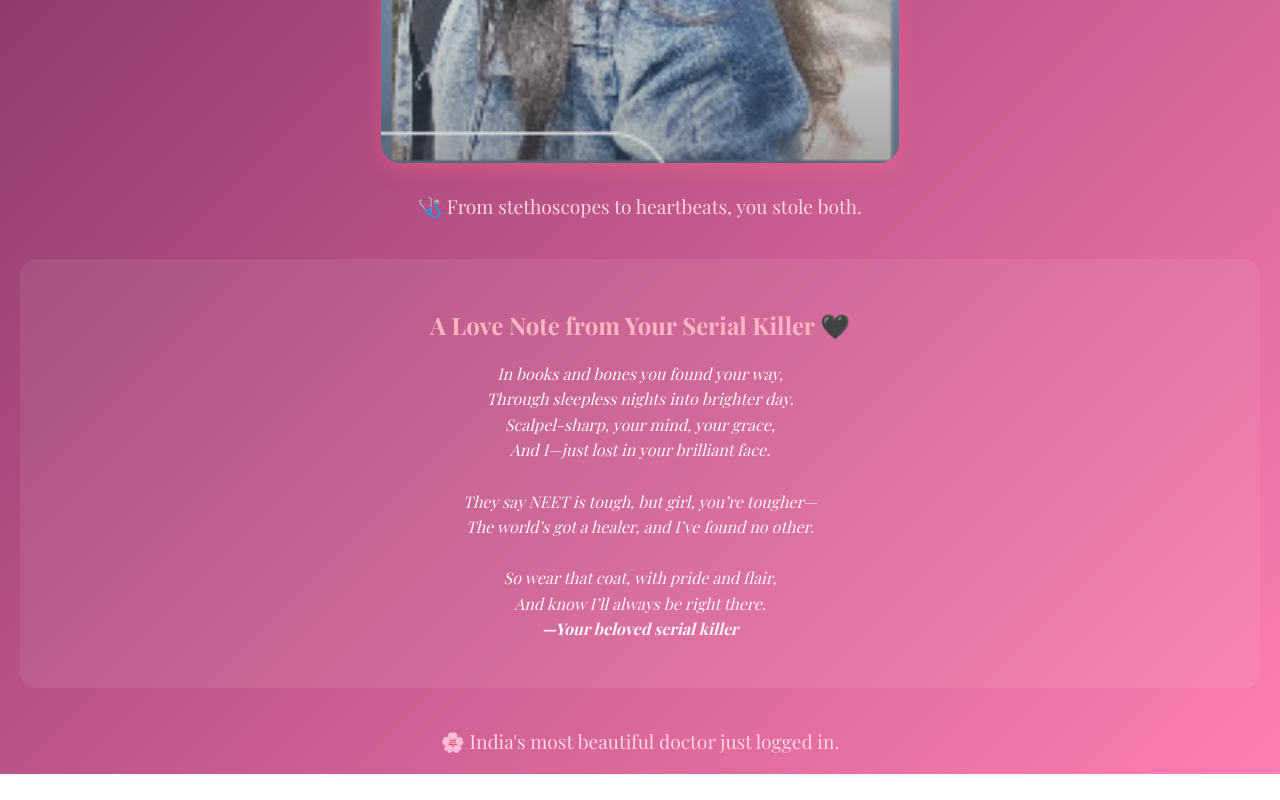
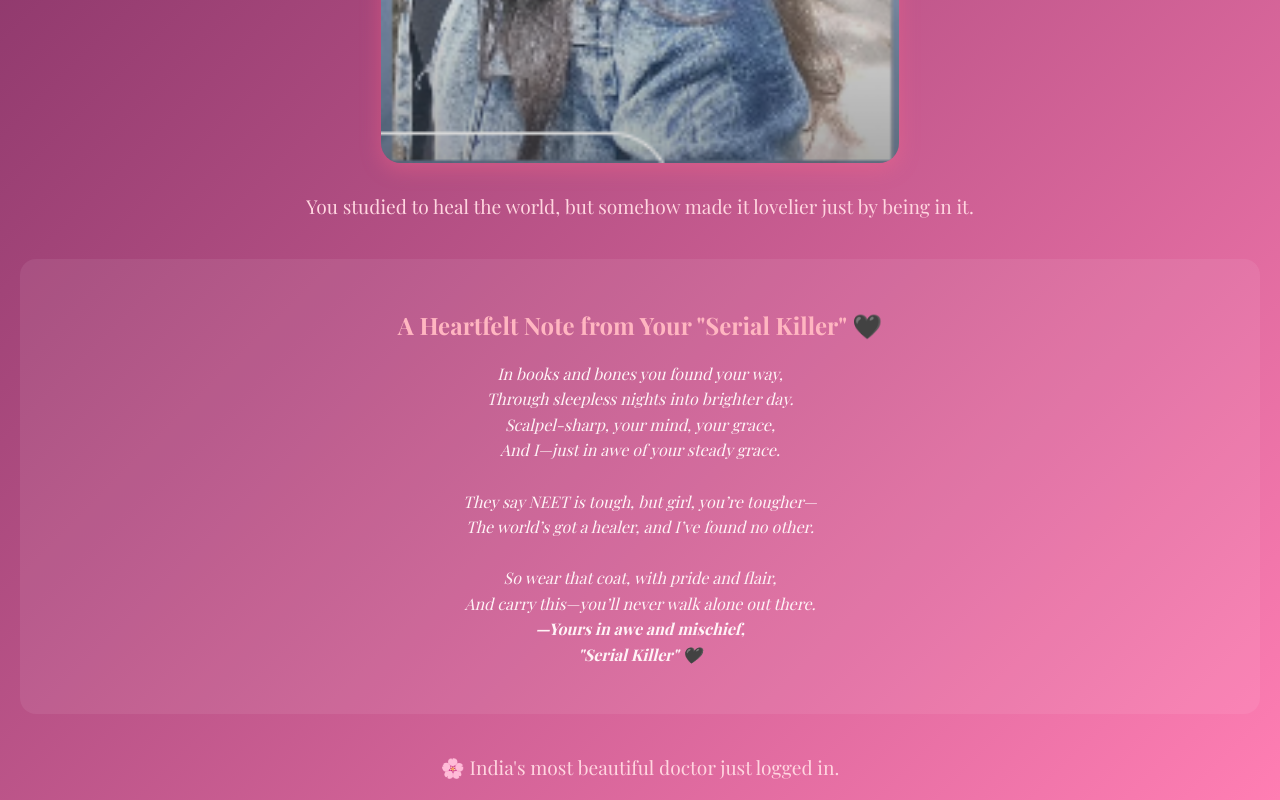
Before and after one commit to manan0005/neet_mobile, a plain HTML site: page index.html in a window 1280 px wide. Shown: the part 1796-2596 px from the top of the page. Before the commit the page ends 2570 px from the top, so only its background shows below. Drawn offline with nearby package versions, Linux system fonts and the light colour scheme.

Commit message:
Update index.html

```diff
--- a/index.html
+++ b/index.html
@@ -85,7 +85,7 @@
   <div class="hero">
     <h1>🎉 Dr. Tanushree, You Did It!</h1>
     <p class="subtitle">Brains, beauty & a scalpel-sharp soul 💘</p>
-    <p class="congrats-line">💘 Paging Dr. Gorgeous—your moment has arrived.</p>
+    <p class="congrats-line">💘 Careful, Doc. Beauty and brains this lethal should come with a prescription.</p>
   </div>
 
   <div class="gallery">
@@ -94,22 +94,23 @@
     <img src="images/photo3.jpg" alt="Tanushree 3">
   </div>
 
-  <p class="congrats-line">🩺 From stethoscopes to heartbeats, you stole both.</p>
+  <p class="congrats-line">You studied to heal the world, but somehow made it lovelier just by being in it.</p>
 
   <div class="poem-section">
-    <h2>A Love Note from Your Serial Killer 🖤</h2>
+    <h2>A Heartfelt Note from Your "Serial Killer" 🖤</h2>
     <p>
       In books and bones you found your way,<br>
       Through sleepless nights into brighter day.<br>
       Scalpel-sharp, your mind, your grace,<br>
-      And I—just lost in your brilliant face.<br><br>
+      And I—just in awe of your steady grace.<br><br>
 
       They say NEET is tough, but girl, you’re tougher—<br>
       The world’s got a healer, and I’ve found no other.<br><br>
 
       So wear that coat, with pride and flair,<br>
-      And know I’ll always be right there.<br>
-      <strong>—Your beloved serial killer</strong>
+      And carry this—you’ll never walk alone out there.<br>
+      <strong>—Yours in awe and mischief,<br/>
+                 "Serial Killer" 🖤</strong>
     </p>
   </div>
 
```
